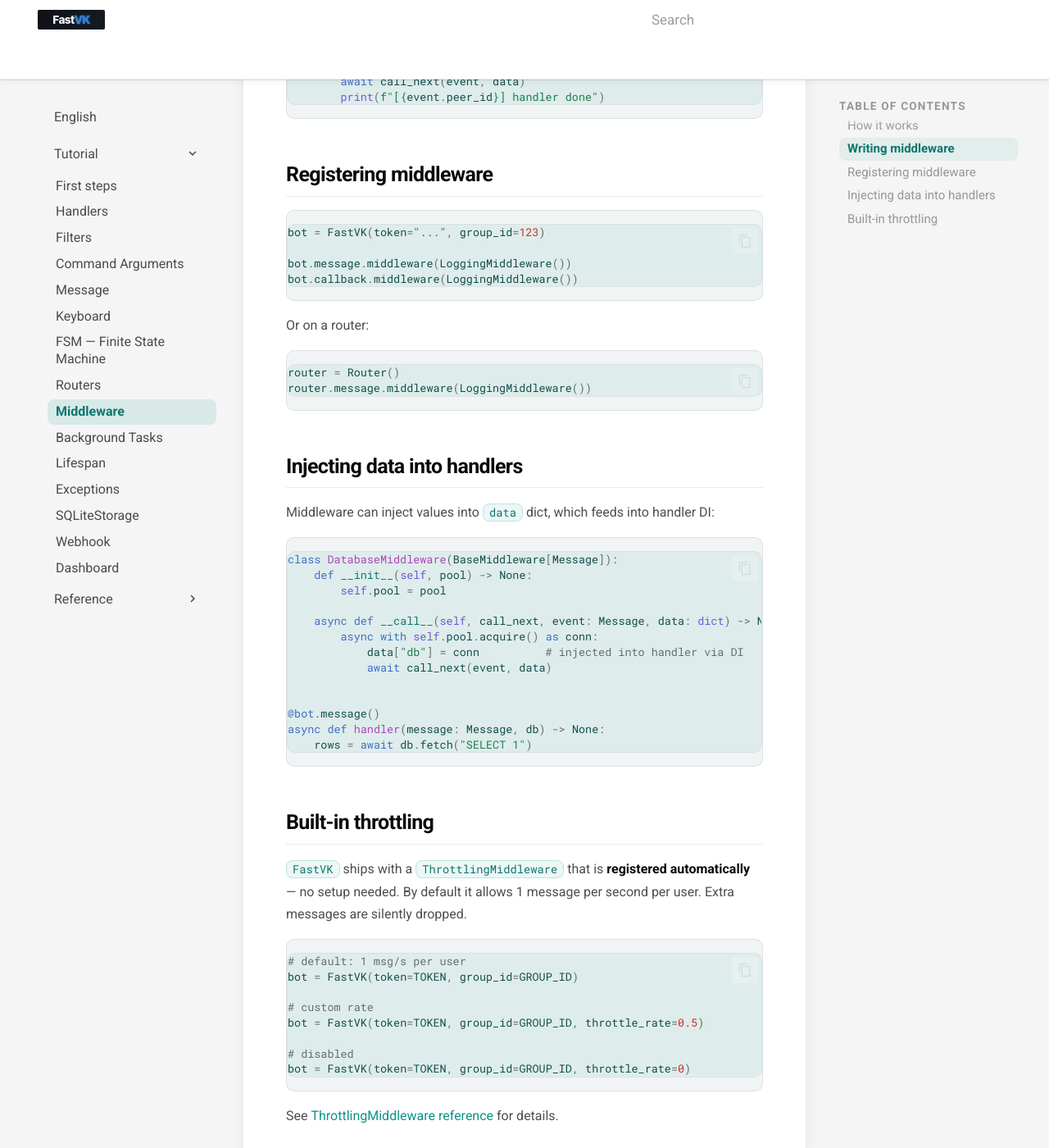
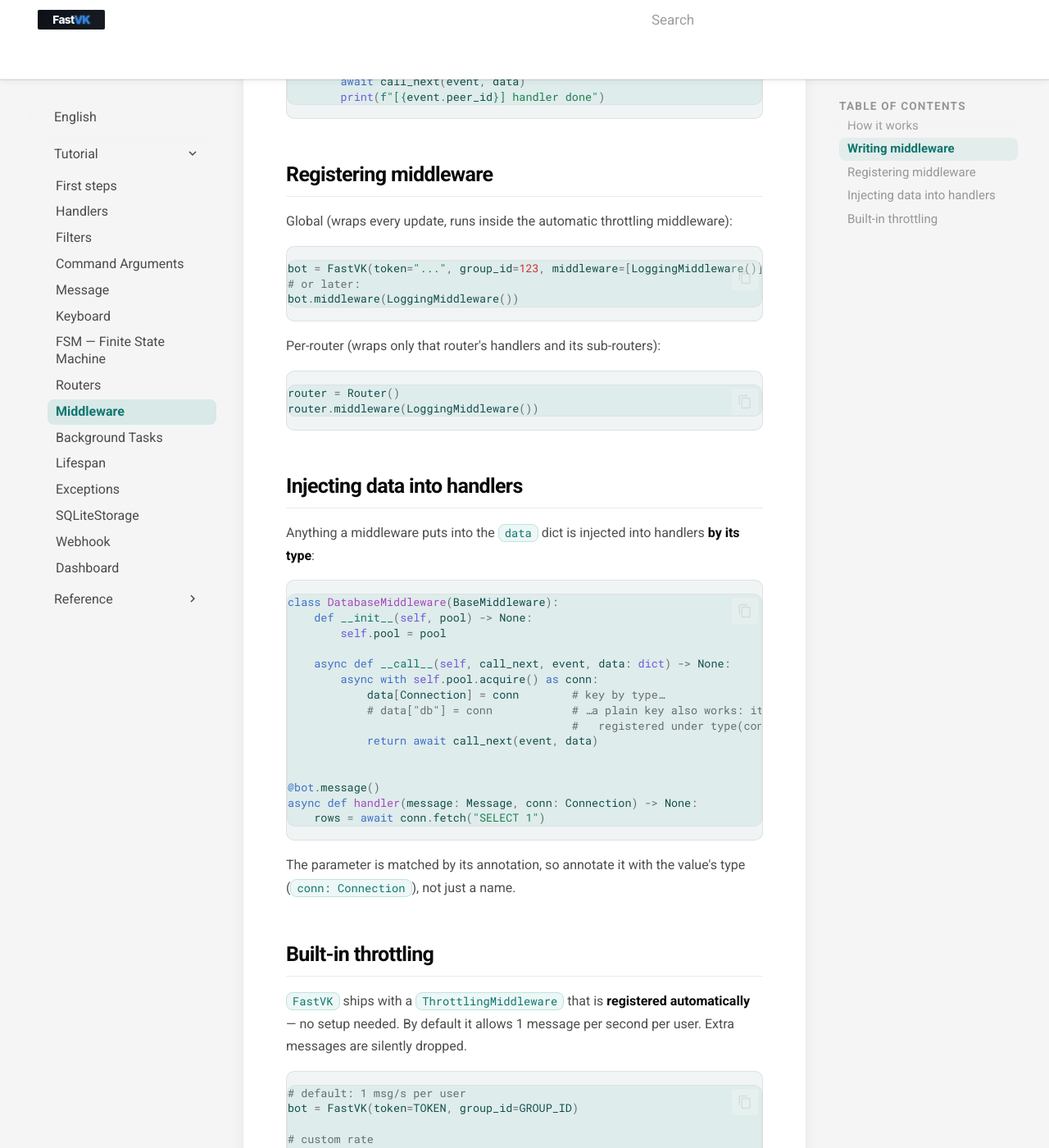
Before and after one commit to ndugram/fastvk, an MkDocs documentation site: the page built from docs/en/tutorial/middleware.md, in a window 1280 px wide and 1400 px high, scrolled down 759 px. Shown: the whole window at 82% size. Built offline with MkDocs 1.6.1 and Material for MkDocs 9.7.7, drawn with Linux system fonts in a browser that asks for light colours; comment, search, counter and statistics services are not loaded.

Commit message:
docs: update middleware.md and webhook.md

````diff
--- a/docs/en/tutorial/middleware.md
+++ b/docs/en/tutorial/middleware.md
@@ -26,39 +26,46 @@
 
 ## Registering middleware
 
+Global (wraps every update, runs inside the automatic throttling middleware):
+
 ```python
-bot = FastVK(token="...", group_id=123)
-
-bot.message.middleware(LoggingMiddleware())
-bot.callback.middleware(LoggingMiddleware())
+bot = FastVK(token="...", group_id=123, middleware=[LoggingMiddleware()])
+# or later:
+bot.middleware(LoggingMiddleware())
 ```
 
-Or on a router:
+Per-router (wraps only that router's handlers and its sub-routers):
 
 ```python
 router = Router()
-router.message.middleware(LoggingMiddleware())
+router.middleware(LoggingMiddleware())
 ```
 
 ## Injecting data into handlers
 
-Middleware can inject values into `data` dict, which feeds into handler DI:
+Anything a middleware puts into the `data` dict is injected into handlers
+**by its type**:
 
 ```python
-class DatabaseMiddleware(BaseMiddleware[Message]):
+class DatabaseMiddleware(BaseMiddleware):
     def __init__(self, pool) -> None:
         self.pool = pool
 
-    async def __call__(self, call_next, event: Message, data: dict) -> None:
+    async def __call__(self, call_next, event, data: dict) -> None:
         async with self.pool.acquire() as conn:
-            data["db"] = conn          # injected into handler via DI
-            await call_next(event, data)
+            data[Connection] = conn        # key by type…
+            # data["db"] = conn            # …a plain key also works: it's
+                                           #   registered under type(conn)
+            return await call_next(event, data)
 
 
 @bot.message()
-async def handler(message: Message, db) -> None:
-    rows = await db.fetch("SELECT 1")
+async def handler(message: Message, conn: Connection) -> None:
+    rows = await conn.fetch("SELECT 1")
 ```
+
+The parameter is matched by its annotation, so annotate it with the value's
+type (`conn: Connection`), not just a name.
 
 ## Built-in throttling
 
````
Also changed, not shown: docs/en/tutorial/webhook.md (+16 -0 lines).
